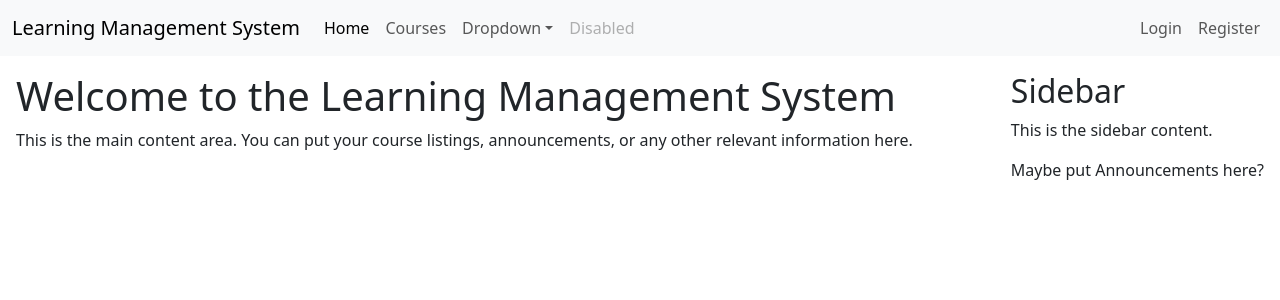
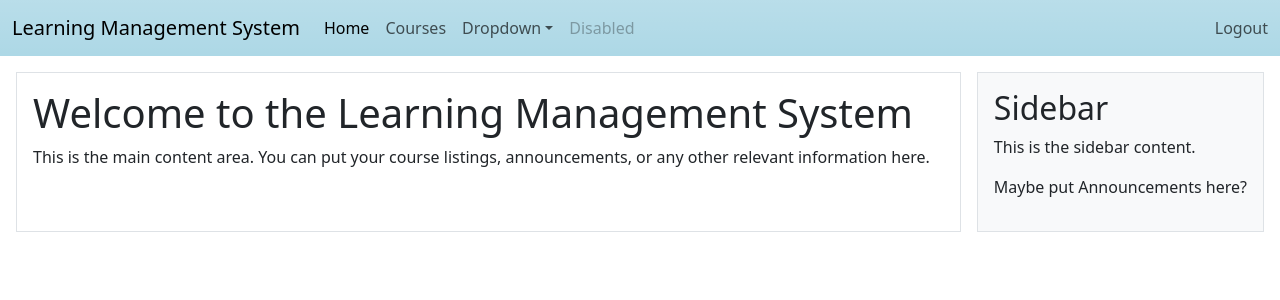
Before and after one commit to vuongj321/CS557-learning-management-system, a Django app: page /dashboard/ in a window 1280 px wide. Shown: the top 300 px of the page. Run offline with Django 5.2, Linux system fonts and the light colour scheme; the visitor is signed in with stand-in values (Sample User, id 1); some libraries are stand-ins or nearby versions.

Commit message:
Update layout, add logout
Co-authored-by: Copilot <copilot@github.com>

```diff
--- a/core/templates/layout.html
+++ b/core/templates/layout.html
@@ -2,7 +2,7 @@
 
 {% block app %}
   <div id="app">
-    <nav class="navbar navbar-expand-lg bg-body-tertiary">
+    <nav class="navbar navbar-expand-lg bg-gradient" style="background-color: lightblue;">
       <div class="container-fluid">
         <a class="navbar-brand" href="#">Learning Management System</a>
         <button class="navbar-toggler" type="button" data-bs-toggle="collapse" data-bs-target="#navbarSupportedContent" aria-controls="navbarSupportedContent" aria-expanded="false" aria-label="Toggle navigation"><span class="navbar-toggler-icon"></span></button>
@@ -36,19 +36,19 @@
             </li>
           </ul>
           <ul class="navbar-nav ml-auto mb-2 mb-lg-0">
-            <li class="nav-item">
-              <a class="nav-link" href="#">Login</a>
-            </li>
-            <li class="nav-item">
-              <a class="nav-link" href="#">Register</a>
-            </li>
+            <form action="{% url 'logout' %}" method="post">
+              {% csrf_token %}
+              <button type="submit" class="nav-link" style="background:none; border:none; cursor:pointer; padding:0;">
+                Logout
+              </button>
+            </form>
           </ul>
         </div>
       </div>
     </nav>
   </div>
   <div class="container-fluid d-flex flex-row p-3">
-    <div id="main-content" class="flex-grow-1">
+    <div id="main-content" class="flex-grow-1 me-3 p-3" style="background-color: #ffffff; border: 1px solid #dee2e6;">
       {% block content %}
         <h1>Welcome to the Learning Management System</h1>
         <p>This is the main content area. You can put your course listings, announcements, or any other relevant information here.</p>
@@ -56,9 +56,11 @@
     </div>
     <div id="sidebar">
       {% block sidebar %}
+      <div class="p-3" style="background-color: #f8f9fa; border: 1px solid #dee2e6;">
         <h2>Sidebar</h2>
         <p>This is the sidebar content.</p>
         <p>Maybe put Announcements here?</p>
+      </div>
       {% endblock %}
     </div>
   </div>
```
